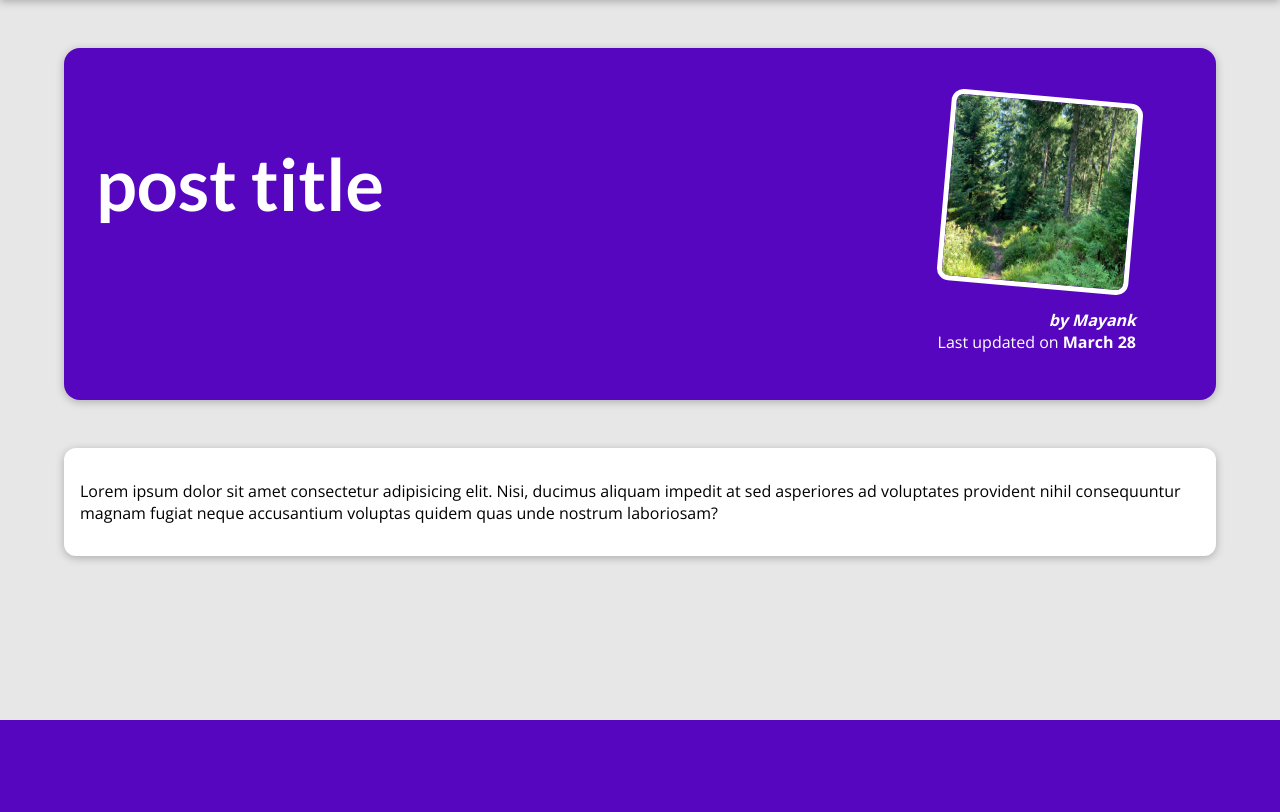
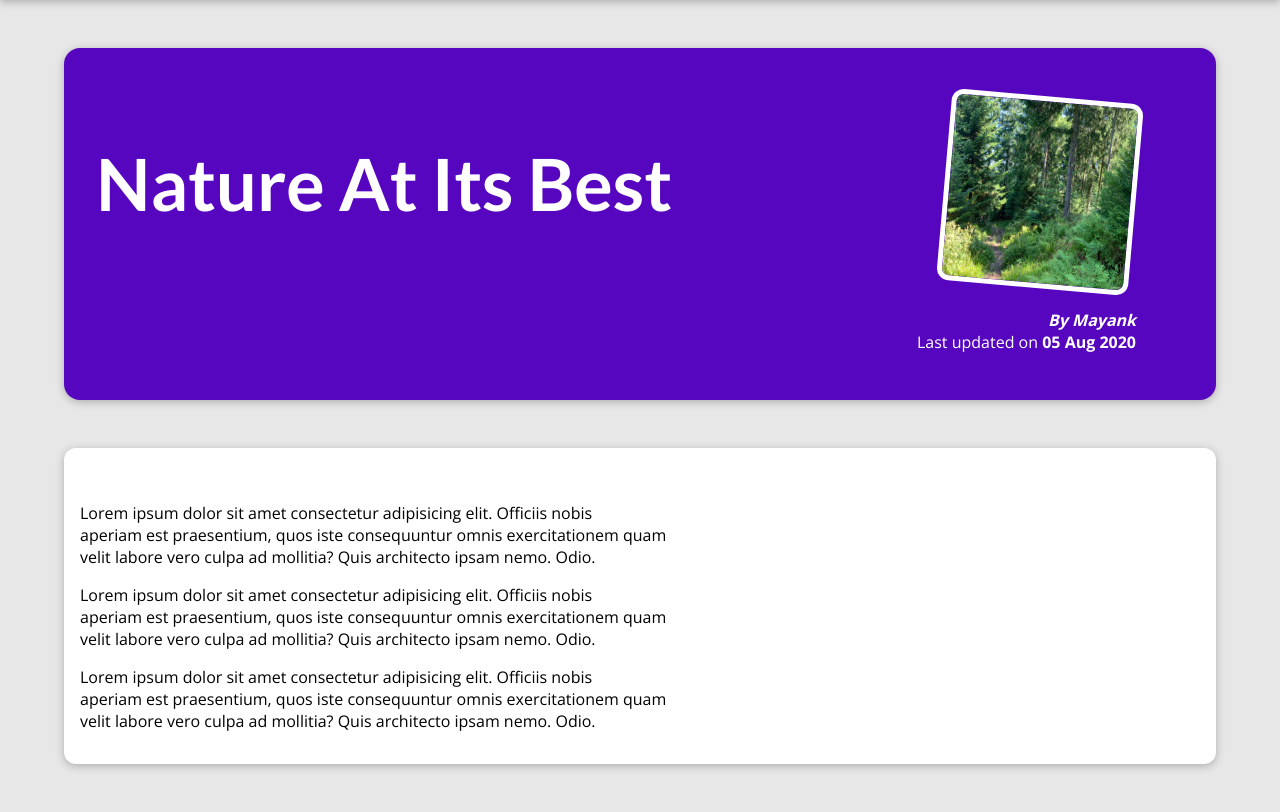
Before and after one commit to Mayank-Tayal/Self_Development, a Django app: page /posts/into-the-woods in a window 1280 px wide. Shown: the part 80-892 px from the top of the page. Before the commit the page ends 800 px from the top, so only its background shows below. Run offline with Django 5.2, Linux system fonts and the light colour scheme.

Commit message:
Completed Making Webpages Dynamic

```diff
--- a/Django/my_site/blog/templates/blog/index.html
+++ b/Django/my_site/blog/templates/blog/index.html
@@ -27,7 +27,9 @@
     <section id = "latest-posts">
         <h2>My Lastest Thoughts</h2>
         <ul>
-            {% include "blog/includes/post.html" %}
+            {% for post in posts %}
+                {% include "blog/includes/post.html" %}
+            {% endfor %}
         </ul>
     </section>
     <section id="about">
--- a/Django/my_site/blog/templates/blog/post-detail.html
+++ b/Django/my_site/blog/templates/blog/post-detail.html
@@ -2,7 +2,7 @@
 {% load static %}
 
 {% block title %}
-This Post title
+    {{post.title}}
 {% endblock title %}
 
 
@@ -12,18 +12,16 @@ This Post title
 
 {% block body %}
 <section id="summary">
-    <h2>post title</h2>
+    <h2>{{post.title}}</h2>
     <article>
-        <img src="{% static "blog/images/woods.jpg" %}" alt="Post title">
-        <address>by Mayank</address>
+        <img src="{% static "blog/images/"|add:post.image %}" alt="{{post.title}}">
+        <address>By {{post.author|title}}</address>
         <div>
-            Last updated on <time datetime="">March 28</time>
+            Last updated on <time> {{post.date|date:"d M Y"}} </time>
         </div>
     </article>
 </section>
 <main>
-    <p>
-        Lorem ipsum dolor sit amet consectetur adipisicing elit. Nisi, ducimus aliquam impedit at sed asperiores ad voluptates provident nihil consequuntur magnam fugiat neque accusantium voluptas quidem quas unde nostrum laboriosam?
-    </p>
+    {{post.content|linebreaks}}
 </main>
 {% endblock body%}
--- a/Django/my_site/blog/views.py
+++ b/Django/my_site/blog/views.py
@@ -1,15 +1,94 @@
 from django.shortcuts import render
+from datetime import date
+# Create your views here.
 
-# Create your views here.
+all_posts = [
+    {
+        "slug": "hike-in-the-mountains",
+        "image": "mountains.jpg",
+        "author": "Mayank",
+        "date": date(2021, 7, 21),
+        "title": "Mountain Hiking",
+        "excerpt": "There's nothing like the views you get when hiking in the mountains! And I wasn't even prepared for what happened whilst I was enjoying the view!",
+        "content": """
+          Lorem ipsum dolor sit amet consectetur adipisicing elit. Officiis nobis
+          aperiam est praesentium, quos iste consequuntur omnis exercitationem quam
+          velit labore vero culpa ad mollitia? Quis architecto ipsam nemo. Odio.
+
+          Lorem ipsum dolor sit amet consectetur adipisicing elit. Officiis nobis
+          aperiam est praesentium, quos iste consequuntur omnis exercitationem quam
+          velit labore vero culpa ad mollitia? Quis architecto ipsam nemo. Odio.
+
+          Lorem ipsum dolor sit amet consectetur adipisicing elit. Officiis nobis
+          aperiam est praesentium, quos iste consequuntur omnis exercitationem quam
+          velit labore vero culpa ad mollitia? Quis architecto ipsam nemo. Odio.
+        """
+    },
+    {
+        "slug": "programming-is-fun",
+        "image": "coding.jpg",
+        "author": "Mayank",
+        "date": date(2022, 3, 10),
+        "title": "Programming Is Great!",
+        "excerpt": "Did you ever spend hours searching that one error in your code? Yep - that's what happened to me yesterday...",
+        "content": """
+          Lorem ipsum dolor sit amet consectetur adipisicing elit. Officiis nobis
+          aperiam est praesentium, quos iste consequuntur omnis exercitationem quam
+          velit labore vero culpa ad mollitia? Quis architecto ipsam nemo. Odio.
+
+          Lorem ipsum dolor sit amet consectetur adipisicing elit. Officiis nobis
+          aperiam est praesentium, quos iste consequuntur omnis exercitationem quam
+          velit labore vero culpa ad mollitia? Quis architecto ipsam nemo. Odio.
+
+          Lorem ipsum dolor sit amet consectetur adipisicing elit. Officiis nobis
+          aperiam est praesentium, quos iste consequuntur omnis exercitationem quam
+          velit labore vero culpa ad mollitia? Quis architecto ipsam nemo. Odio.
+        """
+    },
+    {
+        "slug": "into-the-woods",
+        "image": "woods.jpg",
+        "author": "Mayank",
+        "date": date(2020, 8, 5),
+        "title": "Nature At Its Best",
+        "excerpt": "Nature is amazing! The amount of inspiration I get when walking in nature is incredible!",
+        "content": """
+          Lorem ipsum dolor sit amet consectetur adipisicing elit. Officiis nobis
+          aperiam est praesentium, quos iste consequuntur omnis exercitationem quam
+          velit labore vero culpa ad mollitia? Quis architecto ipsam nemo. Odio.
+
+          Lorem ipsum dolor sit amet consectetur adipisicing elit. Officiis nobis
+          aperiam est praesentium, quos iste consequuntur omnis exercitationem quam
+          velit labore vero culpa ad mollitia? Quis architecto ipsam nemo. Odio.
+
+          Lorem ipsum dolor sit amet consectetur adipisicing elit. Officiis nobis
+          aperiam est praesentium, quos iste consequuntur omnis exercitationem quam
+          velit labore vero culpa ad mollitia? Quis architecto ipsam nemo. Odio.
+        """
+    }
+]
+
+def get_date(post):
+    return post["date"]
+
 
 
 def starting_page(requests):
-    return render(requests,"blog/index.html")
+    sorted_posts = sorted(all_posts,key=get_date)
+    latest_posts = sorted_posts[-3:]
+    return render(requests,"blog/index.html",{
+        "posts": latest_posts
+    })
 
 
 def posts(requests):
-    return render(requests,"blog/all-blogs.html")
+    return render(requests,"blog/all-blogs.html",{
+        "all_posts":all_posts
+    })
 
 
 def post_detail(requests, slug):
-    return render(requests, "blog/post-detail.html")
+    id_post = next(post for post in all_posts if post['slug'] == slug)
+    return render(requests, "blog/post-detail.html",{
+        "post":id_post
+    })
```
Also changed, not shown: Django/my_site/blog/templates/blog/all-blogs.html (+3 -6 lines), Django/my_site/blog/templates/blog/includes/post.html (+4 -4 lines).
